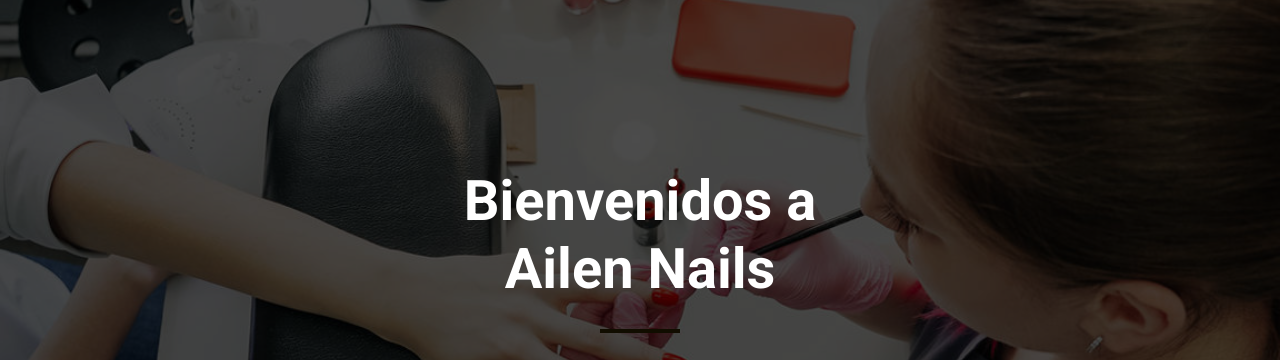
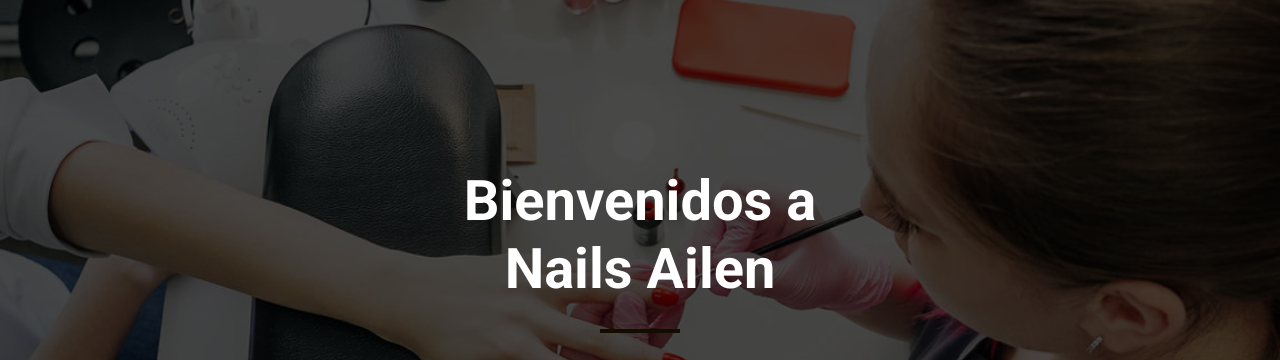
Before and after one commit to JeremiasBarolo/Ana, a plain HTML site: page index.html in a window 1280 px wide. Shown: the part 92-452 px from the top of the page. Drawn offline with nearby package versions, Linux system fonts and the light colour scheme.

Commit message:
icono y titulo

```diff
--- a/index.html
+++ b/index.html
@@ -10,7 +10,7 @@
   <meta content="" name="keywords">
 
   <!-- Favicons -->
-  <link href="assets/img/favicon.png" rel="icon">
+  <link href="assets/img/logo_nails.png" rel="icon">
   <link href="assets/img/apple-touch-icon.png" rel="apple-touch-icon">
 
   <!-- Google Fonts -->
@@ -65,7 +65,7 @@
       <div class="container">
         <div class="row justify-content-center">
           <div class="col-lg-6 text-center">
-            <h2 data-aos="fade-down">Bienvenidos a <br><span>Ailen Nails</span>
+            <h2 data-aos="fade-down">Bienvenidos a <br><span>Nails Ailen</span>
             </h2>
             <p data-aos="fade-up">Servicio de manicura y pedicura de la más alta calidad.</p>
             <div class="social-links d-flex justify-content-center mt-3">
```
